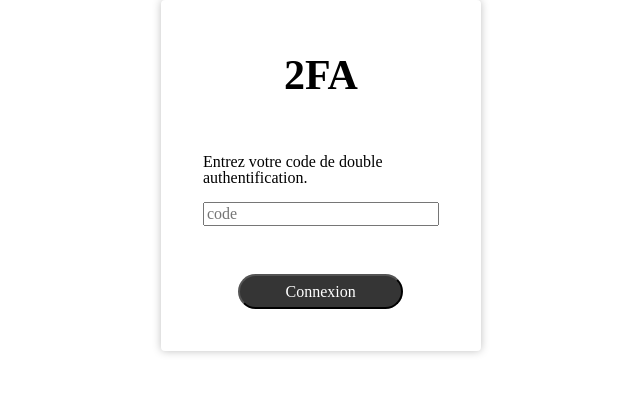
After one commit to Cleymax/BookmarksBox, a PHP site: page /assets/views/auth/2fa.html in a window 1280 px wide. The commit adds this page. Shown: the top 394 px of the page, without its empty margins (319-959 px from the left). Run offline with PHP 8.4, Linux system fonts and the light colour scheme.

Commit message:
:rocket: Add 2FA Page

```diff
--- a/assets/css/app.css
+++ b/assets/css/app.css
@@ -285,6 +285,21 @@ h3, .h3 {
   color: var(--dark);
 }
 
+.card {
+  display: flex;
+  flex-direction: column;
+  width: 25%;
+  text-align: center;
+  padding: 42px;
+  box-shadow: 0px 0px 8px rgba(0, 0, 0, 0.25);
+  border-radius: 4px;
+}
+
+.input-auth {
+  width: 100%;
+  text-align: left;
+}
+
 .flex-center {
   display: flex;
   justify-content: center;
@@ -296,21 +311,11 @@ h3, .h3 {
   margin-right: auto;
 }
 
-.card {
-  display: flex;
-  flex-direction: column;
-  width: 492px;
-  text-align: center;
-  padding: 42px;
-  box-shadow: 0px 0px 8px rgba(0, 0, 0, 0.25);
-  border-radius: 4px;
-}
-
 .card .form-group {
   margin-top: 45px;
 }
 
-.card .input, .card input:not([type="submit"]) {
+.card input:not([type="submit"]) {
   width: 100%;
   text-align: left;
 }
@@ -321,13 +326,22 @@ h3, .h3 {
 
 .card .line-separator {
   width: 20%;
-  border-bottom: 1px solid #27AE60;
+  border-bottom: 1px solid #B1B1B1;
   margin-left: auto;
   margin-right: auto;
 }
 
 .card .button {
   margin: 10px;
+}
+
+.btn-2fa {
+  margin-top: 48px;
+}
+
+.input-auth label {
+  display: block;
+  margin-bottom: 16px;
 }
 
 header {
@@ -338,6 +352,15 @@ header {
   padding: 10px;
   background: #FFFFFF;
   box-shadow: 0 5px 6px rgba(0, 0, 0, 0.25);
+}
+
+header a {
+  display: flex;
+  align-items: center;
+}
+
+header a img {
+  margin-right: 10px;
 }
 
 header .header-logo {
--- a/assets/scss/app.scss
+++ b/assets/scss/app.scss
@@ -33,7 +33,10 @@
 
 //MODULES
 @import "modules/button";
+@import "modules/card";
+@import "modules/input";
 
 //PAGES
 @import "page/auth/login";
+@import "page/auth/2fa";
 @import "page/header";
--- /dev/null
+++ b/assets/scss/modules/_input.scss
@@ -0,0 +1,4 @@
+.input-auth {
+  width: 100%;
+  text-align: left;
+}
--- /dev/null
+++ b/assets/views/auth/2fa.html
@@ -0,0 +1,29 @@
+<!doctype html>
+<html lang="fr">
+<head>
+    <meta charset="UTF-8">
+    <meta name="viewport"
+          content="width=device-width, user-scalable=no, initial-scale=1.0, maximum-scale=1.0, minimum-scale=1.0">
+    <meta http-equiv="X-UA-Compatible" content="ie=edge">
+    <title>Document</title>
+    <link rel="stylesheet" href="../../css/app.css">
+</head>
+<body>
+<div class="container card">
+    <h1>2FA</h1>
+    <form action="">
+        <div class="form-group">
+            <div class="input-auth">
+                <label for="code">Entrez votre code de double authentification.</label>
+                <input type="text" id="code" placeholder="code">
+            </div>
+            <div class="btn-2fa">
+                <div class="btn-font">
+                    <input type="submit" value="Connexion" class="btn normal">
+                </div>
+            </div>
+        </div>
+    </form>
+</div>
+</body>
+</html>
--- a/assets/views/auth/login.html
+++ b/assets/views/auth/login.html
@@ -14,11 +14,11 @@
     <h1>Se connecter</h1>
     <form action="">
         <div class="form-group">
-            <div class="input">
+            <div class="input-auth">
                 <label for="username">Username</label>
                 <input type="text" id="username">
             </div>
-            <div class="input">
+            <div class="input-auth">
                 <label for="password">Password</label>
                 <input type="text" id="password">
             </div>
```
Also changed, not shown: assets/scss/modules/_card.scss (added, +9 -0 lines), assets/scss/page/auth/_2fa.scss (added, +8 -0 lines), assets/scss/page/auth/_login.scss (+2 -10 lines), assets/scss/modules/_button.scss (line endings or trailing spaces), 1 other file.
